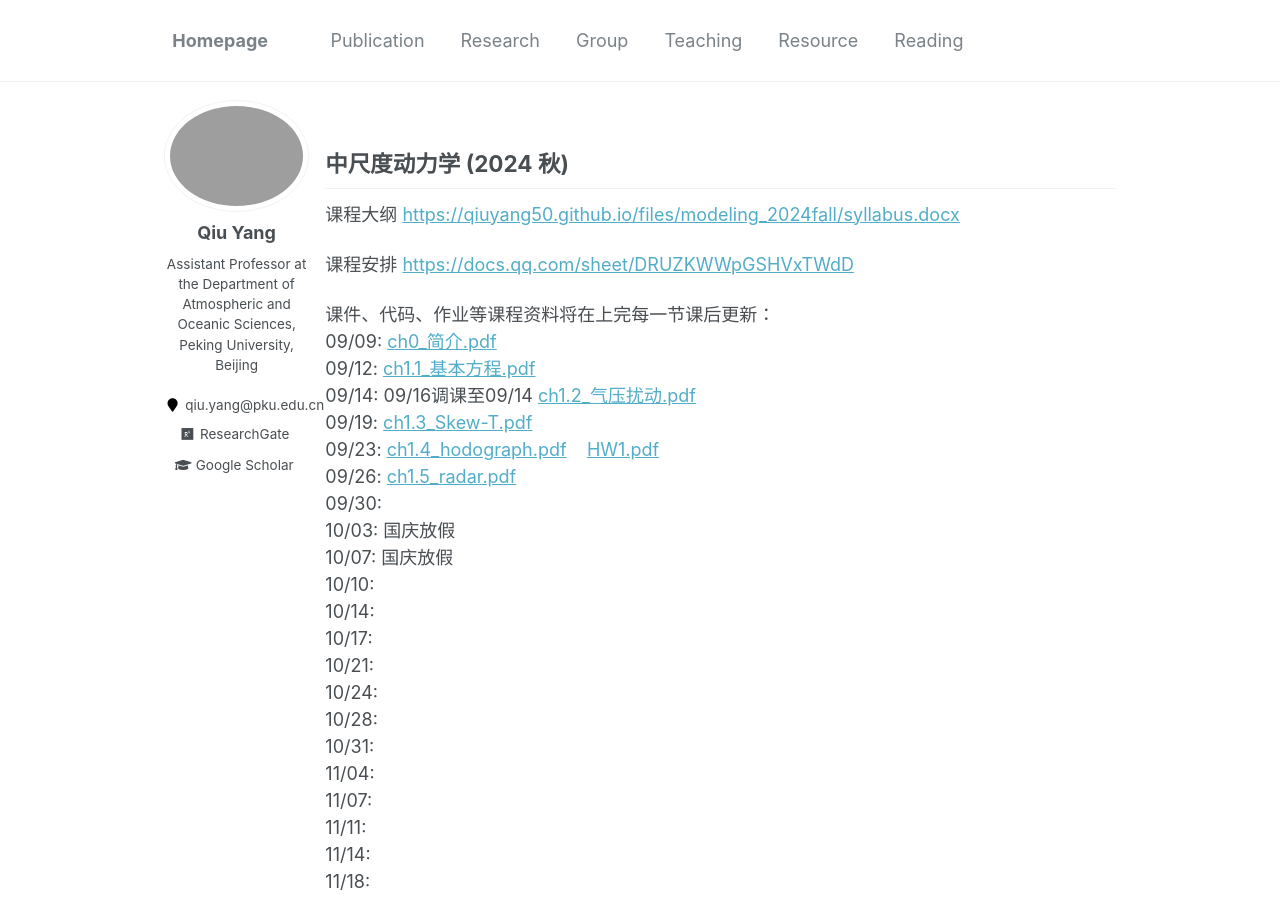
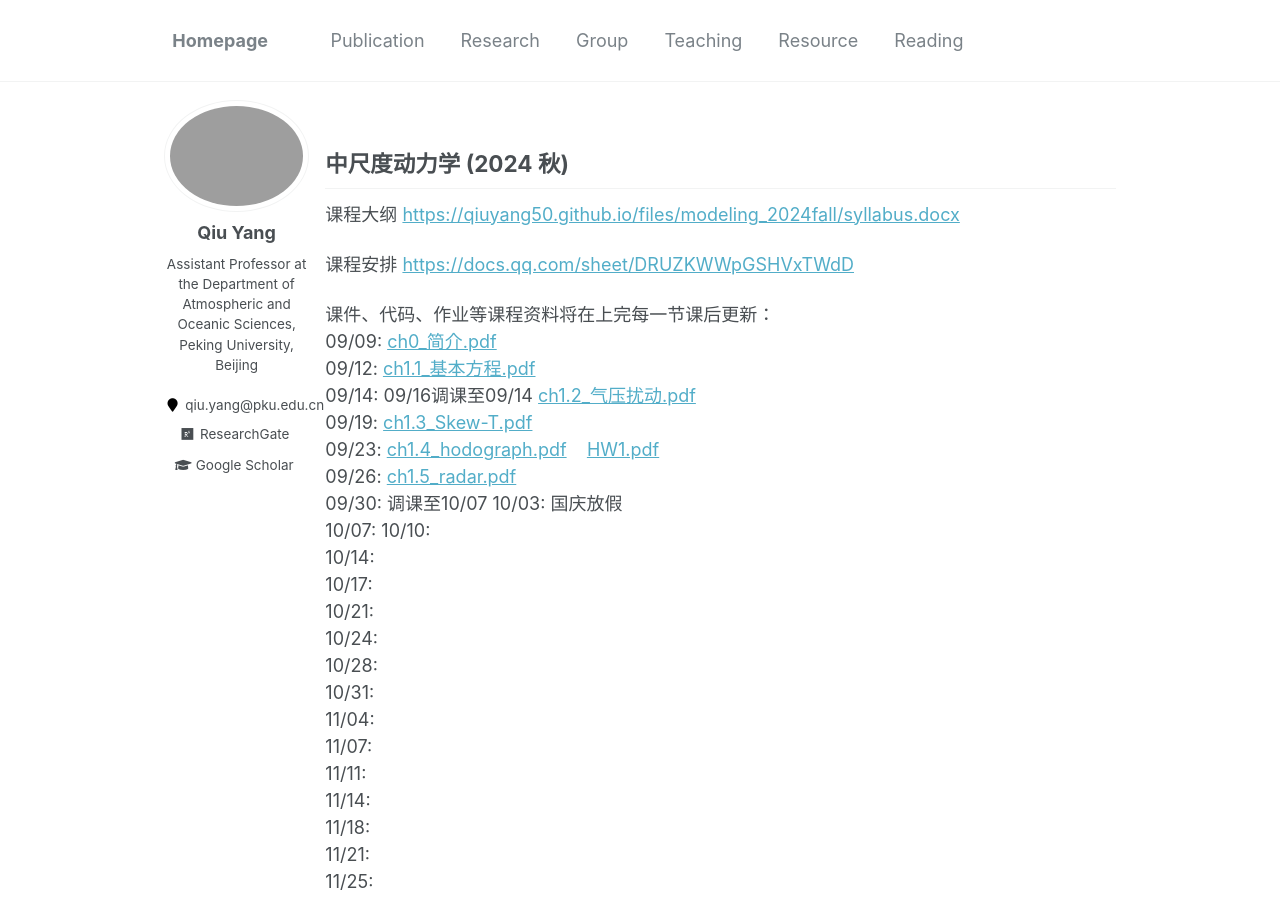
Before and after one commit to qiuyang50/qiuyang50.github.io, a Jekyll site: the page built from _pages/mesoscale_2024fall.md, in a window 1280 px wide and 900 px high. Built offline with Jekyll 4.4.1, drawn with Linux system fonts in a browser that asks for light colours.

Commit message:
Update mesoscale_2024fall.md

```diff
--- a/_pages/mesoscale_2024fall.md
+++ b/_pages/mesoscale_2024fall.md
@@ -17,9 +17,9 @@
 09/19: <a href="https://qiuyang50.github.io/files/mesoscale_2024fall/ch1.3_Skew-T.pdf">ch1.3_Skew-T.pdf</a>
 09/23: <a href="https://qiuyang50.github.io/files/mesoscale_2024fall/ch1.4_hodograph.pdf">ch1.4_hodograph.pdf</a> &nbsp;&nbsp; <a href="https://qiuyang50.github.io/files/mesoscale_2024fall/HW1.pdf">HW1.pdf</a>
 09/26: <a href="https://qiuyang50.github.io/files/mesoscale_2024fall/ch1.5_radar.pdf">ch1.5_radar.pdf</a>
-09/30:
+09/30: 调课至10/07
 10/03: 国庆放假
-10/07: 国庆放假
+10/07:
 10/10:
 10/14:
 10/17:
```
